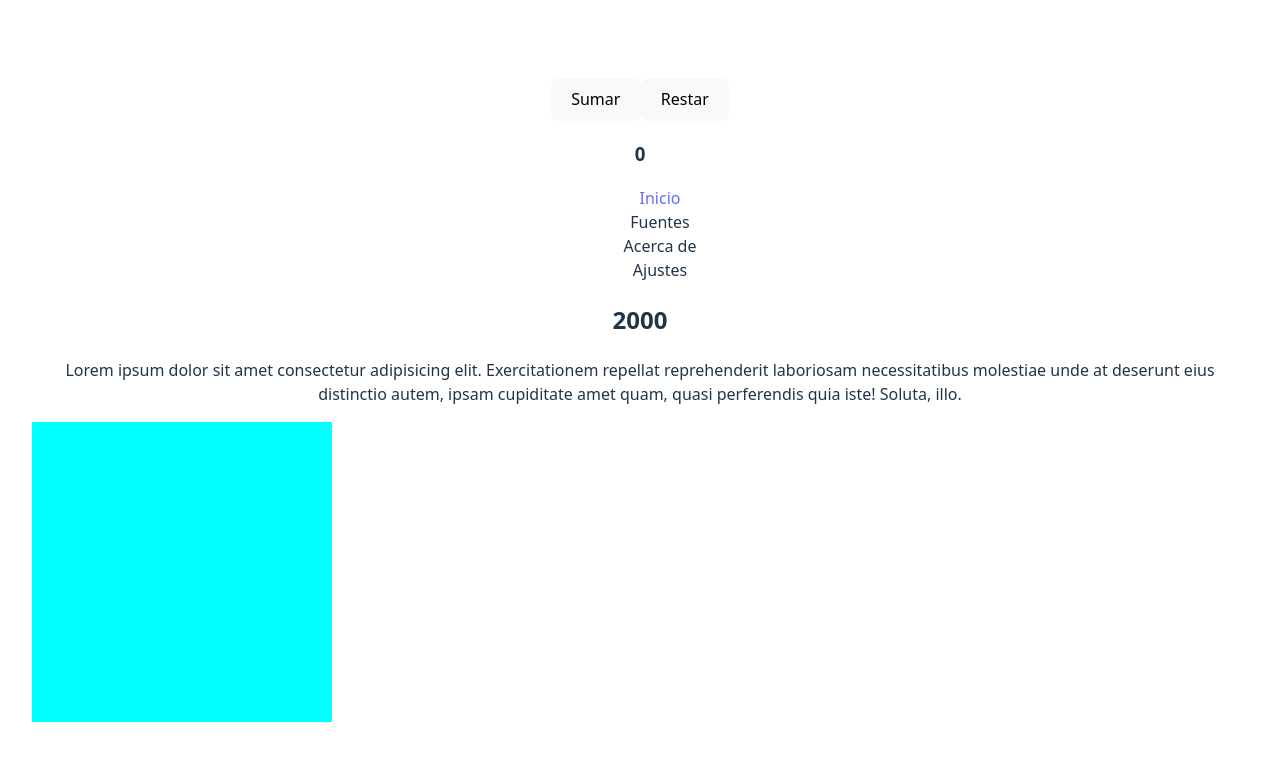
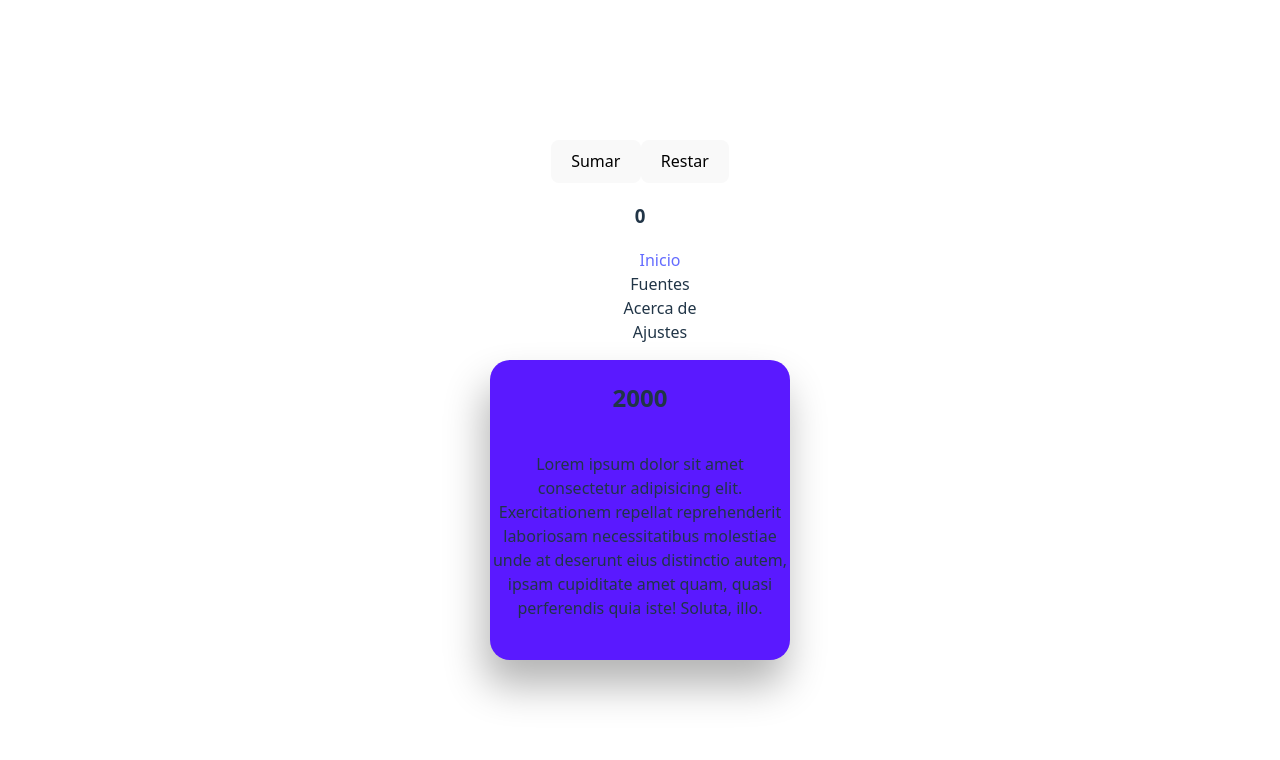
Before and after one commit to matiasllanos3456/Linea-de-tiempo, a React (Vite) app: page /2000 in a window 1280 px wide. Shown: the top 760 px of the page. Built offline with nearby package versions, Linux system fonts and the light colour scheme.

Commit message:
Se trabaja en las tarjetas de texto

```diff
--- a/src/App.jsx
+++ b/src/App.jsx
@@ -4,6 +4,7 @@ import {Page2} from './pages/Page2';
 import {Page3} from './pages/Page3';
 import {Page4} from './pages/Page4';
 import {Page5} from './pages/Page5';
+import {Page6} from './pages/Page6';
 import {NavBar} from './pages/NavBar';
 // Herramientas para trabajar con rutas de navegación
 import { BrowserRouter, Route, Routes} from 'react-router-dom';
@@ -27,6 +28,7 @@ function App() {
             <Route path='/1900' element={<Page3 />}></Route>
             <Route path='/1800' element={<Page4 />}></Route>
             <Route path='/1700' element={<Page5 />}></Route>
+            <Route path='/1600' element={<Page6 />}></Route>
           </Routes>
 
         </BrowserRouter>
--- a/src/components/StylesTextBox.css
+++ b/src/components/StylesTextBox.css
@@ -1,6 +1,10 @@
 
 .Text-box {
-    background-color: aqua;
+    background-color: rgb(90, 25, 255);
     width: 300px;
     height: 300px;
+    border-radius: 20px;
+    display: flex;
+    flex-direction: column;
+    box-shadow: -5px 25px 40px rgba(0, 0, 0, 0.3);
 }
--- a/src/components/TextBox.jsx
+++ b/src/components/TextBox.jsx
@@ -1,8 +1,10 @@
 import './StylesTextBox.css';
 // Aquí se irá colocando la información
-export const TextBox = () => {
+// Recibirá el texto como parametro y lo colocará dentro del div
+// con los estilos correspondientes
+export const TextBox = ({ children }) => {
 
     return <div class="Text-box">
-
+        {children}
     </div>
 }
--- a/src/pages/Page1.jsx
+++ b/src/pages/Page1.jsx
@@ -4,6 +4,7 @@ import {Page2} from './Page2';
 import {Page3} from './Page3';
 import {Page4} from './Page4';
 import {Page5} from './Page5';
+import {Page6} from './Page6';
 import {Link} from 'react-router-dom';
 
 
@@ -24,7 +25,9 @@ export const Page1 = () => {
             <li class='fecha'>
                 <Link to='/1700' element={<Page5/>}>1700</Link>
             </li>
-            <li class='fecha'>1600</li>
+            <li class='fecha'>
+                <Link to='/1600' element={<Page6/>}>1600</Link>
+            </li>
         </ul>
     </div>
 }
--- a/src/pages/Page2.jsx
+++ b/src/pages/Page2.jsx
@@ -2,11 +2,10 @@ import {TextBox} from '../components/TextBox.jsx';
 
 export const Page2 = () => {
 
-    return <div>
+    return <TextBox>
         <h2>2000</h2>
         <p>
             Lorem ipsum dolor sit amet consectetur adipisicing elit. Exercitationem repellat reprehenderit laboriosam necessitatibus molestiae unde at deserunt eius distinctio autem, ipsam cupiditate amet quam, quasi perferendis quia iste! Soluta, illo.
         </p>
-        <TextBox />
-    </div>
+    </TextBox>
 }
--- /dev/null
+++ b/src/pages/Page6.jsx
@@ -0,0 +1,10 @@
+
+export const Page6 = () => {
+
+    return <div>
+        <h2>1600</h2>
+        <p>
+            Lorem ipsum dolor sit amet consectetur adipisicing elit. Deserunt, iusto assumenda sit tempora officia non eligendi beatae nam veniam tenetur expedita neque. A cumque nesciunt aut ipsum pariatur quaerat odio.
+        </p>
+    </div>
+}
```
